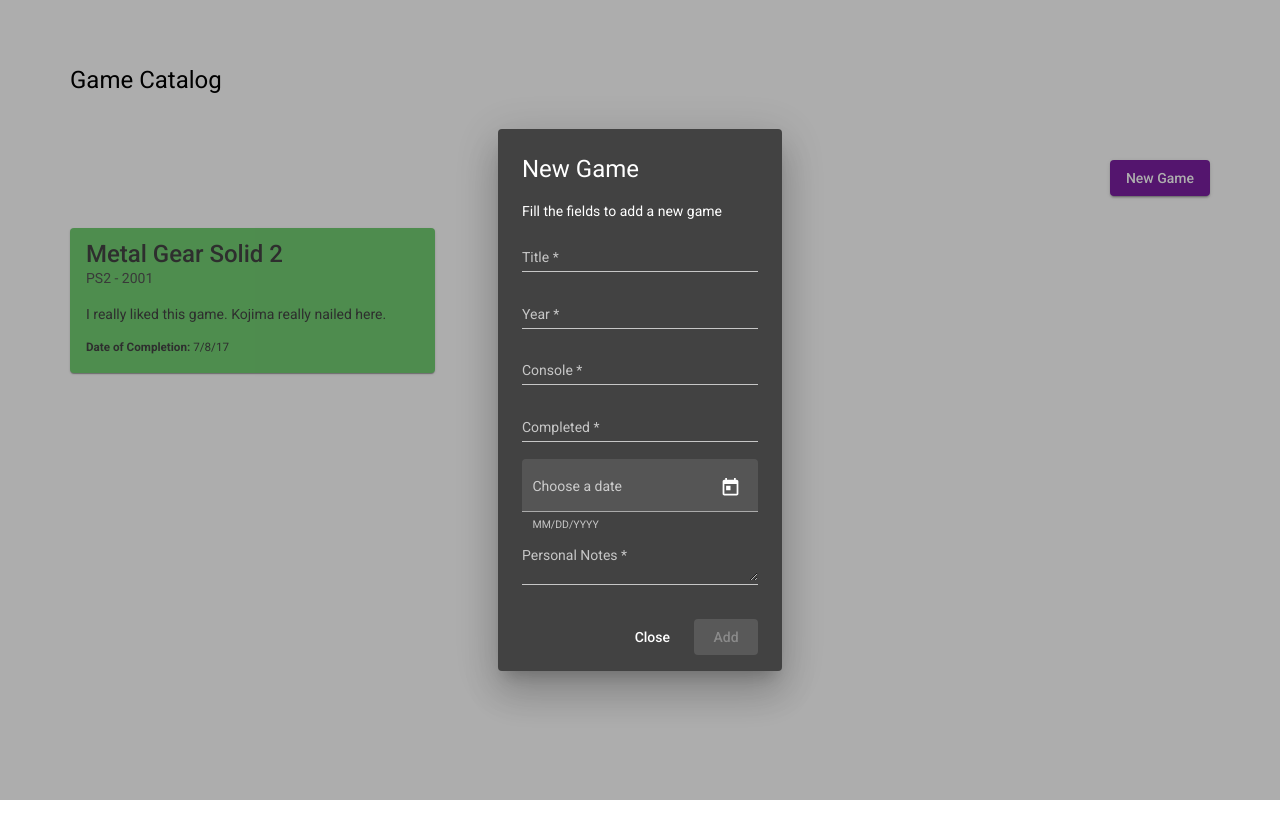
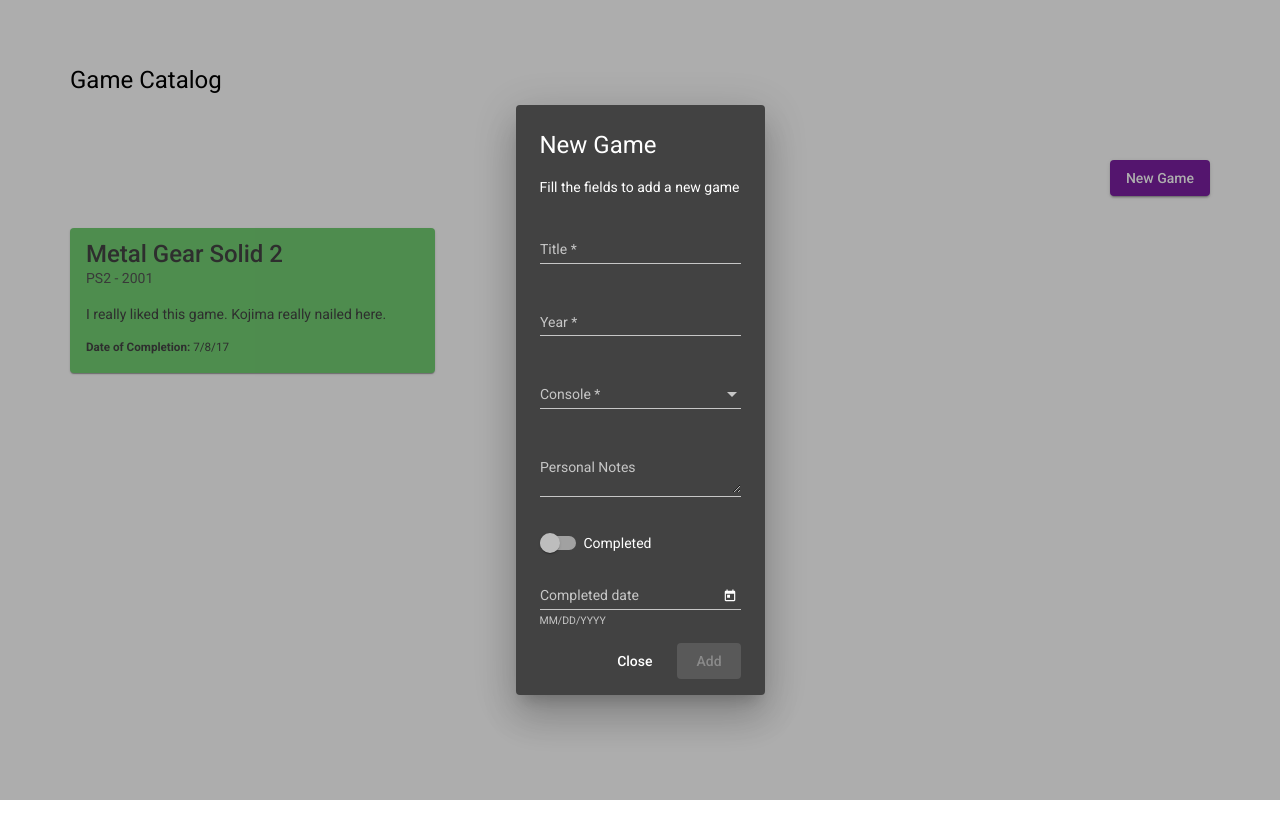
Before and after one commit to valdney89/catalog-games, an Angular app: page /home in a window 1280 px wide. Both pictures are taken after a click on the button "New Game". Shown: the top 838 px of the page. Built offline with nearby package versions, Linux system fonts and the light colour scheme; data requests are answered from the project's data file.

Commit message:
feat: creating form and controls in dialog

```diff
--- a/src/app/modules/home/components/game-card/game-card.component.html
+++ b/src/app/modules/home/components/game-card/game-card.component.html
@@ -2,7 +2,7 @@
   <mat-card-title>{{ title }}</mat-card-title>
   <mat-card-subtitle>{{ subtitle }} - {{ year }}</mat-card-subtitle>
   <mat-card-content>
-    <p>{{ content }}</p>
+    <p *ngIf="content">{{ content }}</p>
     <small *ngIf="completed; else noCompleted">
       <strong>Date of Completion:</strong> {{ dateCompletion | date: 'shortDate'}}
     </small>
--- a/src/app/modules/home/components/game-card/game-card.component.ts
+++ b/src/app/modules/home/components/game-card/game-card.component.ts
@@ -8,8 +8,8 @@ import { Component, Input } from "@angular/core";
 export class GameCardComponent {
   @Input() title!: string;
   @Input() subtitle!: string;
-  @Input() content!: string;
+  @Input() content!: string | undefined;
   @Input() year!: number;
-  @Input() dateCompletion!: string;
+  @Input() dateCompletion!: string | undefined;
   @Input() completed!: boolean;
 }
--- a/src/app/modules/home/components/list/list.component.html
+++ b/src/app/modules/home/components/list/list.component.html
@@ -14,9 +14,9 @@
       *ngFor="let catalog of catalogs$ | async"
       [title]="catalog.title"
       [subtitle]="catalog.console"
-      [content]="catalog.personalNotes"
+      [content]="catalog?.personalNotes"
       [year]="catalog.year"
-      [dateCompletion]="catalog.dateCompletion"
+      [dateCompletion]="catalog?.dateCompletion"
       [completed]="catalog.completed"
     ></app-game-card>
   </ng-container>
--- a/src/app/modules/home/components/list/list.component.ts
+++ b/src/app/modules/home/components/list/list.component.ts
@@ -1,6 +1,6 @@
 import { NewGameDialogComponent } from './../new-game-dialog/new-game-dialog.component';
-import { Component, OnInit } from "@angular/core";
-import { Observable } from "rxjs";
+import { Component, OnDestroy, OnInit } from "@angular/core";
+import { Observable, Subject, switchMap, takeUntil } from "rxjs";
 import { MatDialog } from '@angular/material/dialog';
 import { Catalog } from "../../models/catalog";
 import { HomeService } from './../../services/home.service';
@@ -10,13 +10,19 @@ import { HomeService } from './../../services/home.service';
   templateUrl: './list.component.html',
   styleUrls: ['./list.component.scss']
 })
-export class ListComponent implements OnInit{
+export class ListComponent implements OnInit, OnDestroy{
   catalogs$!: Observable<Catalog[]>
+  destroy$ = new Subject()
 
   constructor(
     private homeService: HomeService,
     private dialog: MatDialog
   ){}
+
+  ngOnDestroy(): void {
+    this.destroy$.next;
+    this.destroy$.complete;
+  }
 
   ngOnInit(): void {
     this.catalogs$ = this.homeService.getCatalog()
@@ -26,8 +32,20 @@ export class ListComponent implements OnInit{
   openDialog(): void {
     const dialogRef = this.dialog.open(NewGameDialogComponent);
 
-    dialogRef.afterClosed().subscribe(result => {
-      console.log('The dialog was closed');
-    });
+    dialogRef
+    .afterClosed()
+    .pipe(
+      switchMap(catalog => {
+      if(catalog) {
+        this.homeService.addCatalog(catalog)
+      }
+      return catalog;
+      }),
+      takeUntil(this.destroy$)
+    )
+    .subscribe(
+      () => console.log('Game adicionado com sucesso'),
+      err => console.log(err)
+    );
   }
 }
--- a/src/app/modules/home/components/new-game-dialog/new-game-dialog.component.html
+++ b/src/app/modules/home/components/new-game-dialog/new-game-dialog.component.html
@@ -1,43 +1,48 @@
 <h1 mat-dialog-title tabindex="0">New Game</h1>
 <div mat-dialog-content>
   <p tabindex="0">Fill the fields to add a new game</p>
-  <form class="form-field" [formGroup]="gameForm" (submit)="onSubmit()">
+  <form class="form-field" [formGroup]="gameForm">
     <mat-form-field color="accent">
       <mat-label>Title</mat-label>
       <input matInput formControlName="title" required />
-      <!-- <mat-error
-        *ngIf="
-          gameForm.controls.title.touched
-          && gameForm.controls.title.invalid
-        "
-      >
-        <span *ngIf="gameForm.controls.title.errors.required">
-          This field is mandatory.
-        </span>
-      </mat-error> -->
+      <mat-error *ngIf="gameForm.get('title')?.hasError('required')">
+        Title is <strong>required</strong>
+      </mat-error>
     </mat-form-field>
-    <mat-form-field>
+
+    <mat-form-field color="accent">
       <mat-label>Year</mat-label>
-      <input matInput formControlName="year" required />
+      <input type="number" matInput formControlName="year" required />
+      <mat-error *ngIf="gameForm.get('year')?.hasError('required')">
+        Year is <strong>required</strong>
+      </mat-error>
     </mat-form-field>
-    <mat-form-field>
+
+    <mat-form-field color="accent">
       <mat-label>Console</mat-label>
-      <input matInput formControlName="console" required />
+      <mat-select formControlName="console" required>
+        <mat-option *ngFor="let console of consoles" [value]="console.value">
+          {{console.viewValue}}
+        </mat-option>
+      </mat-select>
+      <mat-error *ngIf="gameForm.get('console')?.hasError('required')">
+        Console is <strong>required</strong>
+      </mat-error>
     </mat-form-field>
-    <mat-form-field>
-      <mat-label>Completed</mat-label>
-      <input matInput formControlName="completed" required />
+
+    <mat-form-field color="accent">
+      <mat-label>Personal Notes</mat-label>
+      <textarea matInput formControlName="personalNotes"></textarea>
     </mat-form-field>
-    <mat-form-field appearance="fill">
-      <mat-label>Choose a date</mat-label>
+
+    <mat-slide-toggle formControlName="completed">Completed</mat-slide-toggle>
+
+    <mat-form-field color="accent">
+      <mat-label>Completed date</mat-label>
       <input matInput [matDatepicker]="picker" formControlName="dateCompletion">
       <mat-hint>MM/DD/YYYY</mat-hint>
       <mat-datepicker-toggle matSuffix [for]="picker"></mat-datepicker-toggle>
       <mat-datepicker #picker></mat-datepicker>
-    </mat-form-field>
-    <mat-form-field>
-      <mat-label>Personal Notes</mat-label>
-      <textarea matInput formControlName="personalNotes" required></textarea>
     </mat-form-field>
   </form>
 </div>
@@ -45,9 +50,10 @@
   <button mat-button (click)="onNoClick()">Close</button>
   <button
     mat-raised-button
+    color="primary"
+    type="submit"
     [disabled]="!gameForm.valid"
-    [mat-dialog-close]="gameForm"
-    color="primary"
+    [mat-dialog-close]="gameForm.value"
   >
     Add
   </button>
--- a/src/app/modules/home/components/new-game-dialog/new-game-dialog.component.scss
+++ b/src/app/modules/home/components/new-game-dialog/new-game-dialog.component.scss
@@ -6,7 +6,8 @@
     display: flex;
     justify-content: flex-end;
   }
-  ::ng-deep .mat-form-field {
+  ::ng-deep .mat-form-field, .mat-slide-toggle {
     width: 100%;
+    margin-top: 16px;
   }
 }
--- a/src/app/modules/home/components/new-game-dialog/new-game-dialog.component.ts
+++ b/src/app/modules/home/components/new-game-dialog/new-game-dialog.component.ts
@@ -1,6 +1,12 @@
+import { Catalog } from './../../models/catalog';
 import { Component, Inject, OnInit } from "@angular/core";
 import { FormBuilder, FormGroup, Validators } from "@angular/forms";
 import { MatDialogRef, MAT_DIALOG_DATA } from "@angular/material/dialog";
+
+interface Console {
+  value: string;
+  viewValue: string;
+}
 
 @Component({
   selector: 'app-new-game-dialog',
@@ -10,10 +16,22 @@ import { MatDialogRef, MAT_DIALOG_DATA } from "@angular/material/dialog";
 export class NewGameDialogComponent implements OnInit{
   gameForm!: FormGroup;
 
+  consoles: Console[] = [
+    {value: 'xbox', viewValue: 'XBOX'},
+    {value: 'xboxone', viewValue: 'XBOX ONE'},
+    {value: 'nintendoswitch', viewValue: 'SUPER NINTENDO'},
+    {value: 'nintendo', viewValue: 'NINTENDO SWITCH'},
+    {value: 'psone', viewValue: 'PS1'},
+    {value: 'pstwo', viewValue: 'PS2'},
+    {value: 'psthree', viewValue: 'PS3'},
+    {value: 'psfour', viewValue: 'PS4'},
+    {value: 'psfive', viewValue: 'PS5'},
+  ]
+
   constructor(
     private formBuilder: FormBuilder,
     public dialogRef: MatDialogRef<NewGameDialogComponent>,
-    //@Inject(MAT_DIALOG_DATA) public data: DialogData,
+    @Inject(MAT_DIALOG_DATA) public data: Catalog,
   ) {}
 
   ngOnInit(): void {
@@ -23,7 +41,7 @@ export class NewGameDialogComponent implements OnInit{
       console: [null, Validators.required],
       completed: [null, Validators.required],
       dateCompletion: [null],
-      personalNotes: [null, Validators.required],
+      personalNotes: [null],
     });
   }
 
@@ -32,10 +50,11 @@ export class NewGameDialogComponent implements OnInit{
   }
 
   onSubmit() {
+    console.log('teste');
+    console.log(this.gameForm.value);
     if (!this.gameForm.valid) {
       return;
     }
-    console.log(this.gameForm.value);
   }
 
   isShowDateCompletion():boolean {
--- a/src/app/modules/home/models/catalog.ts
+++ b/src/app/modules/home/models/catalog.ts
@@ -3,6 +3,6 @@ export interface Catalog {
   year: number,
   console: string,
   completed: boolean,
-  dateCompletion: string,
-  personalNotes: string
+  dateCompletion?: string,
+  personalNotes?: string
 }
```
Also changed, not shown: src/app/modules/home/home.module.ts (+7 -1 lines).
